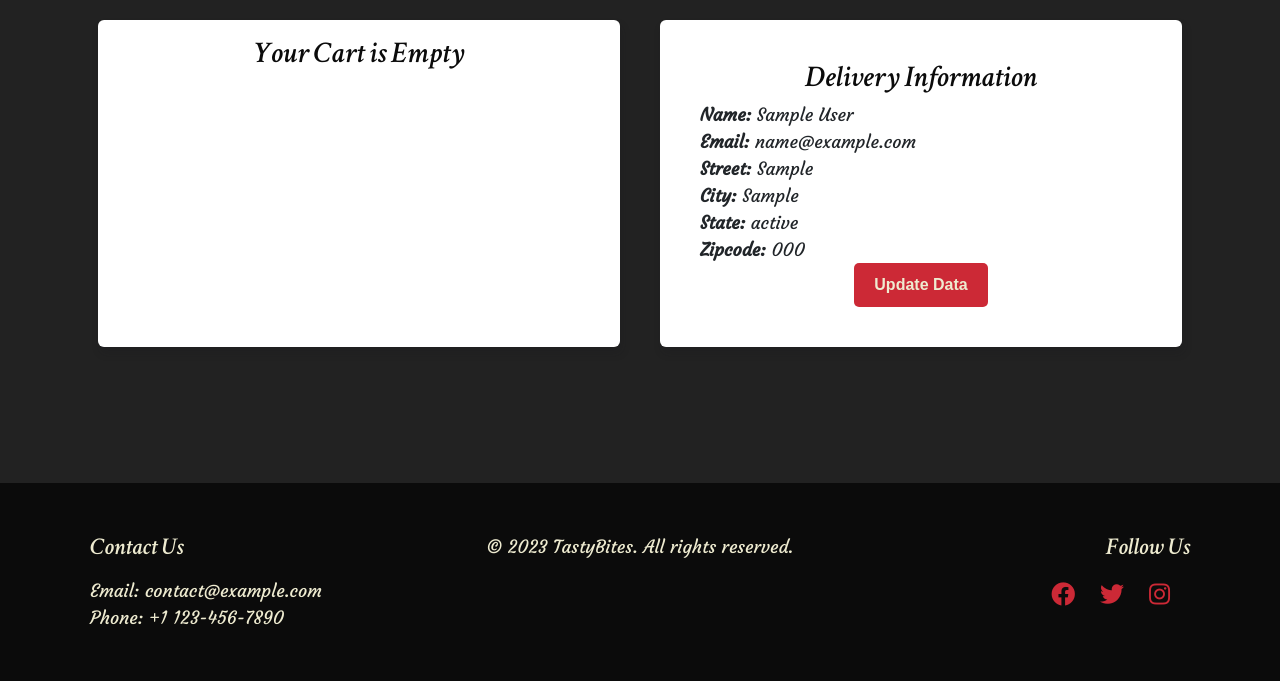
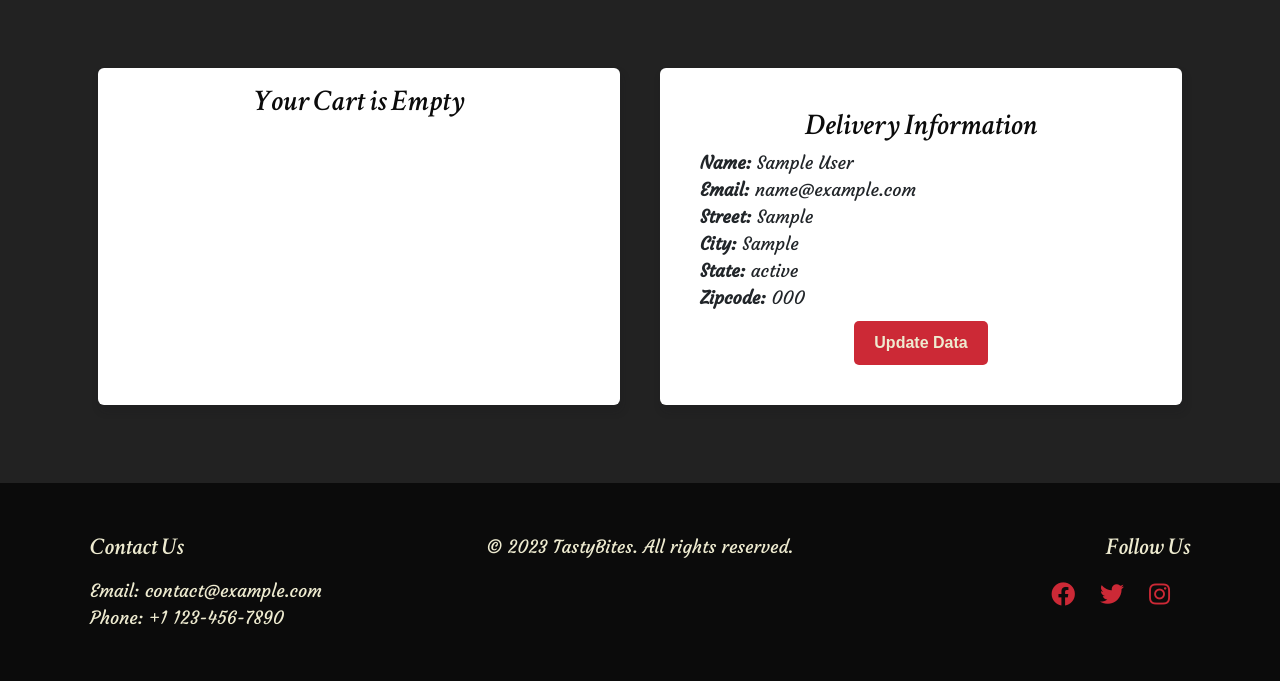
Before and after one commit to zeeshan-shah/pp4-django, a Django app: page /cart/ in a window 1280 px wide. Shown: the part 119-800 px from the top of the page. Run offline with Django 3.2, Linux system fonts and the light colour scheme; a user stored in the database is signed in; tables that the repository leaves empty hold one stand-in row (values such as "Sample post").

Commit message:
Add classes to card for styling

```diff
--- a/templates/customer/order.html
+++ b/templates/customer/order.html
@@ -3,10 +3,10 @@
 {% block content %}
 <div class="container">
   <div class="row">
-    <div class="col-md-6">
+    <div class="col-md-6 mt-5">
       <div class="card mb-4">
         {% if selected_dishes %}
-        <div class="card-body">
+        <div class="card-body card-content">
           <h1 class="card-title card-heading">Order Details</h1>
 
           <h4>Your Order Summary:</h4>
@@ -22,10 +22,10 @@
 
           <h4>Total Price: ${{ order.total_price|floatformat:2 }}</h4>
           <div class="row">
-            <div class="col-md-6">
+            <div class="col-md-6 mt-2">
               <a href="{% url 'menu' %}" class="btn btn-primary btn-block">Update Order</a>
             </div>
-            <div class="col-md-6">
+            <div class="col-md-6 mt-2">
               <form method="post" action="{% url 'order-confirmation' %}">
                 {% csrf_token %}
                 <button type="submit" class="btn btn-success btn-block">Confirm Order</button>
@@ -34,16 +34,16 @@
           </div>
         </div>
         {% else %}
-        <div class="card-body">
+        <div class="card-body card-content">
           <h1 class="card-title card-heading">Your Cart is Empty</h1>
         </div>
         {% endif %}
       </div>
     </div>
 
-    <div class="col-md-6">
+    <div class="col-md-6 mt-5">
       <div class="card p-4"> <!-- Added padding -->
-        <div class="card-body">
+        <div class="card-body card-content">
           <h1 class="card-title card-heading">Delivery Information</h1>
           <!-- Apply custom CSS for larger text and center-aligned button -->
           <p class="delivery-info"><strong>Name:</strong> {{ order.name }}</p>
```
